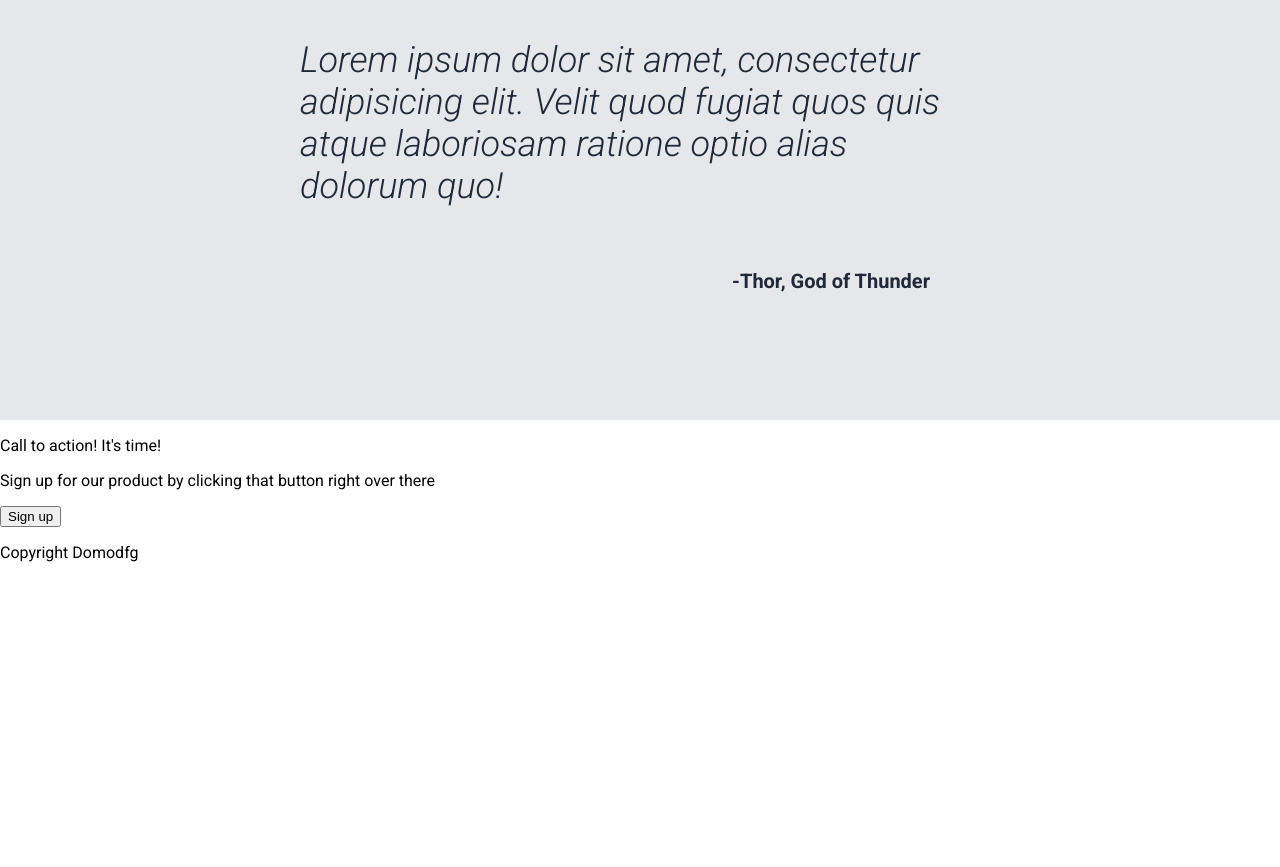
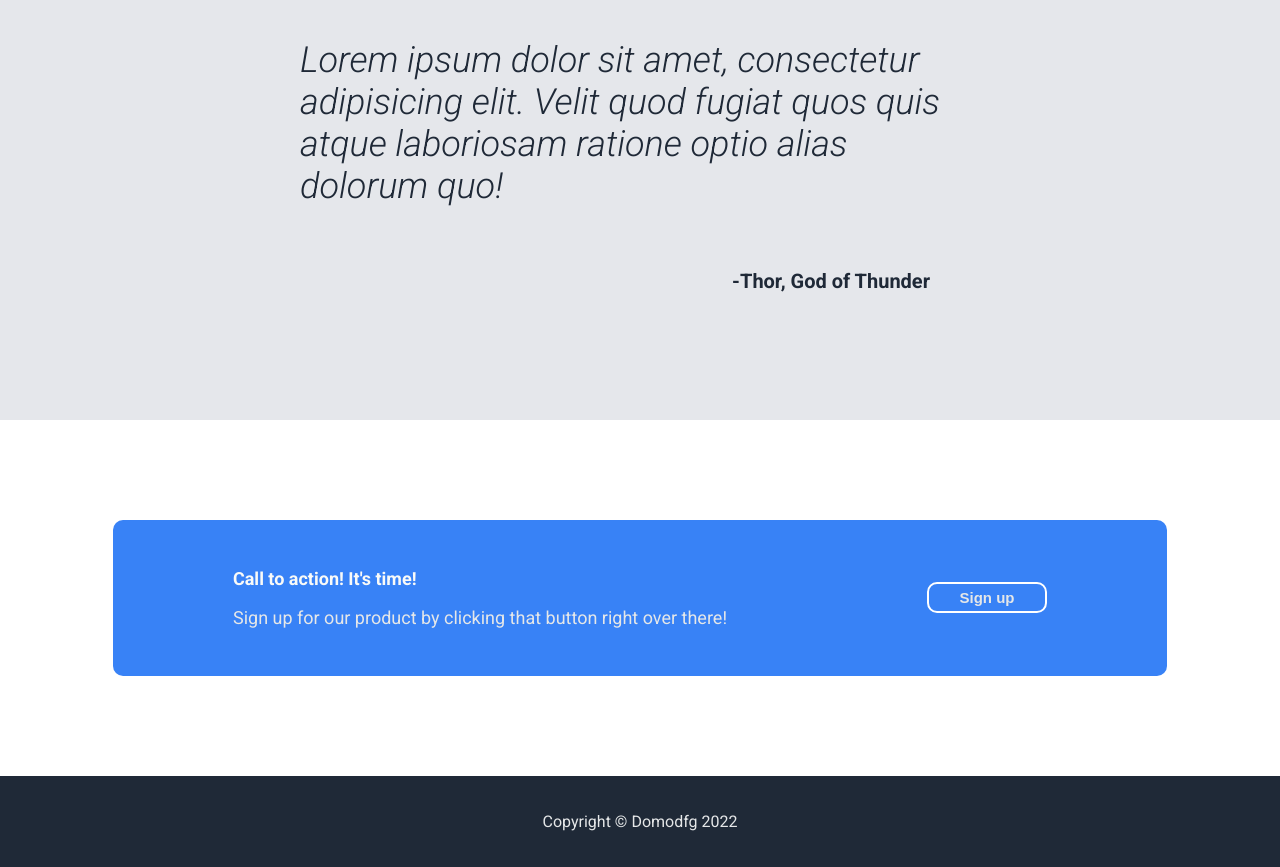
Before and after one commit to domodfg/Landing-page, a plain HTML site: page index.html in a window 1280 px wide. Shown: the part 1372-2239 px from the top of the page. Before the commit the page ends 1950 px from the top, so only its background shows below. Drawn offline with Linux system fonts and the light colour scheme.

Commit message:
Add css to the final section

```diff
--- a/css/style.css
+++ b/css/style.css
@@ -2,7 +2,7 @@ body {
   display: flex;
   flex-direction: column;
   margin: 0;
-    font-family: 'Roboto', sans-serif;
+  font-family: "Roboto", sans-serif;
 }
 
 .header {
@@ -10,7 +10,7 @@ body {
   justify-content: space-around;
   font-weight: 500;
   color: white;
-    background-color: #1F2937;
+  background-color: #1f2937;
 }
 
 ul {
@@ -27,7 +27,7 @@ ul {
 
 h2 {
   font-size: 48px;
-    font-weight:bolder;
+  font-weight: bolder;
   color: #f9faf8;
 }
 
@@ -39,7 +39,7 @@ h2 {
 .container-one {
   display: flex;
   justify-content: space-evenly;
-    background-color: #1F2937;
+  background-color: #1f2937;
   color: white;
   padding: 50px 300px 100px 300px;
   gap: 200px;
@@ -50,13 +50,13 @@ h2 {
   align-self: center;
 }
 
-.text-besides-image {
+.text-besides-images {
   align-self: center;
 }
 
 .signup {
   background-color: #3882f6;
-    color:#f9faf8;
+  color: #f9faf8;
   border-radius: 10px;
   border: 0;
   width: 120px;
@@ -69,13 +69,16 @@ h2 {
   display: flex;
   align-items: center;
   justify-content: center;
-    padding:20px;
+  padding: 20px;
   font-size: 36px;
   font-weight: bolder;
-    color: #1F2937;
+  color: #1f2937;
 }
 
-.espresso, .latte, .americano, .long-black {
+.espresso,
+.latte,
+.americano,
+.long-black {
   width: 200px;
   height: 200px;
   border-radius: 10px;
@@ -93,13 +96,13 @@ h2 {
 .coffee-info {
   max-width: 200px;
   font-size: 18px;
-    color: #1F2937;
+  color: #1f2937;
   font-weight: 300;
 }
 
 .container-three {
   background-color: #e5e7eb;
-    padding: 100px 300px ;
+  padding: 100px 300px;
 }
 
 .quote {
@@ -108,7 +111,7 @@ h2 {
   justify-content: center;
   font-size: 36px;
   font-style: italic;
-    color: #1F2937;
+  color: #1f2937;
   font-weight: 300;
 }
 
@@ -117,6 +120,54 @@ h2 {
   justify-content: end;
   font-weight: bold;
   font-size: 20px;
-    color: #1F2937;
+  color: #1f2937;
   padding-right: 50px;
 }
+
+.banner {
+  display: flex;
+  justify-content: center;
+  align-items: center;
+  padding: 100px;
+}
+
+.container-four {
+  display: flex;
+  align-items: center;
+  justify-content: center;
+  gap: 200px;
+  padding: 30px 120px;
+  background-color: #3882f6;
+  border-radius: 10px;
+}
+
+.bannerhero {
+  font-size: 18px;
+  font-weight: bold;
+  color: #f9faf8;
+}
+
+.bannersub {
+  font-size: 18px;
+  color: #e5e7e8;
+}
+
+.signup2 {
+  background-color: #3882f6;
+  border: 2px white solid;
+  border-radius: 10px;
+  width: 120px;
+  padding: 5px;
+  color: #e5e7e8;
+  font-weight: bold;
+  font-size: 15px;
+}
+
+.footer {
+  display: flex;
+  align-items: center;
+  justify-content: center;
+  background-color: #1f2937;
+  color: #e5e7e8;
+  padding: 20px;
+}
--- a/index.html
+++ b/index.html
@@ -21,8 +21,8 @@
       </ul>
     </div>
     <div class="container-one">
-      <div class="text-besides-image">
-        <h2>This website is awesome</h2>
+      <div class="text-besides-images">
+        <h2 class="hero">This website is awesome</h2>
         <p class="secondary-text">
           Lorem ipsum dolor sit amet consectetur adipisicing elit. Vel eius
           corrupti cumque officiis expedita enim itaque in quod, porro quis?
@@ -85,13 +85,19 @@
         <h4>-Thor, God of Thunder</h4>
       </div>
     </div>
-    <div class="container-four">
-      <p>Call to action! It's time!</p>
-      <p>Sign up for our product by clicking that button right over there</p>
-      <button class="signup2">Sign up</button>
+    <div class="banner">
+      <div class="container-four">
+        <div class="calling">
+          <p class="bannerhero">Call to action! It's time!</p>
+          <p class="bannersub">
+            Sign up for our product by clicking that button right over there!
+          </p>
+        </div>
+        <button class="signup2">Sign up</button>
+      </div>
     </div>
     <div class="footer">
-      <p>Copyright Domodfg</p>
+      <p>Copyright &copy Domodfg 2022</p>
     </div>
   </body>
 </html>
```
Lines whose indentation alone changed are shown as unchanged.
